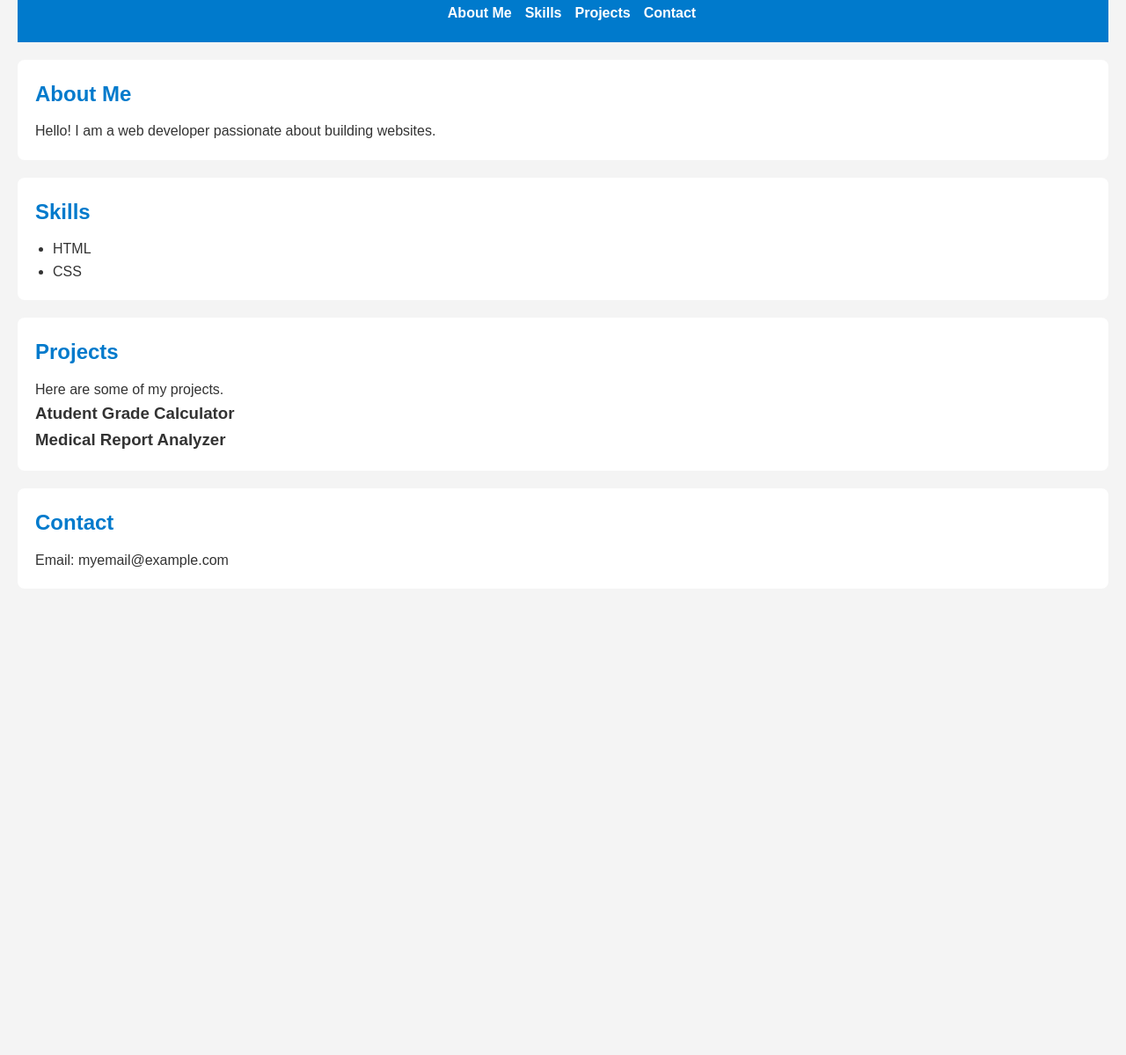
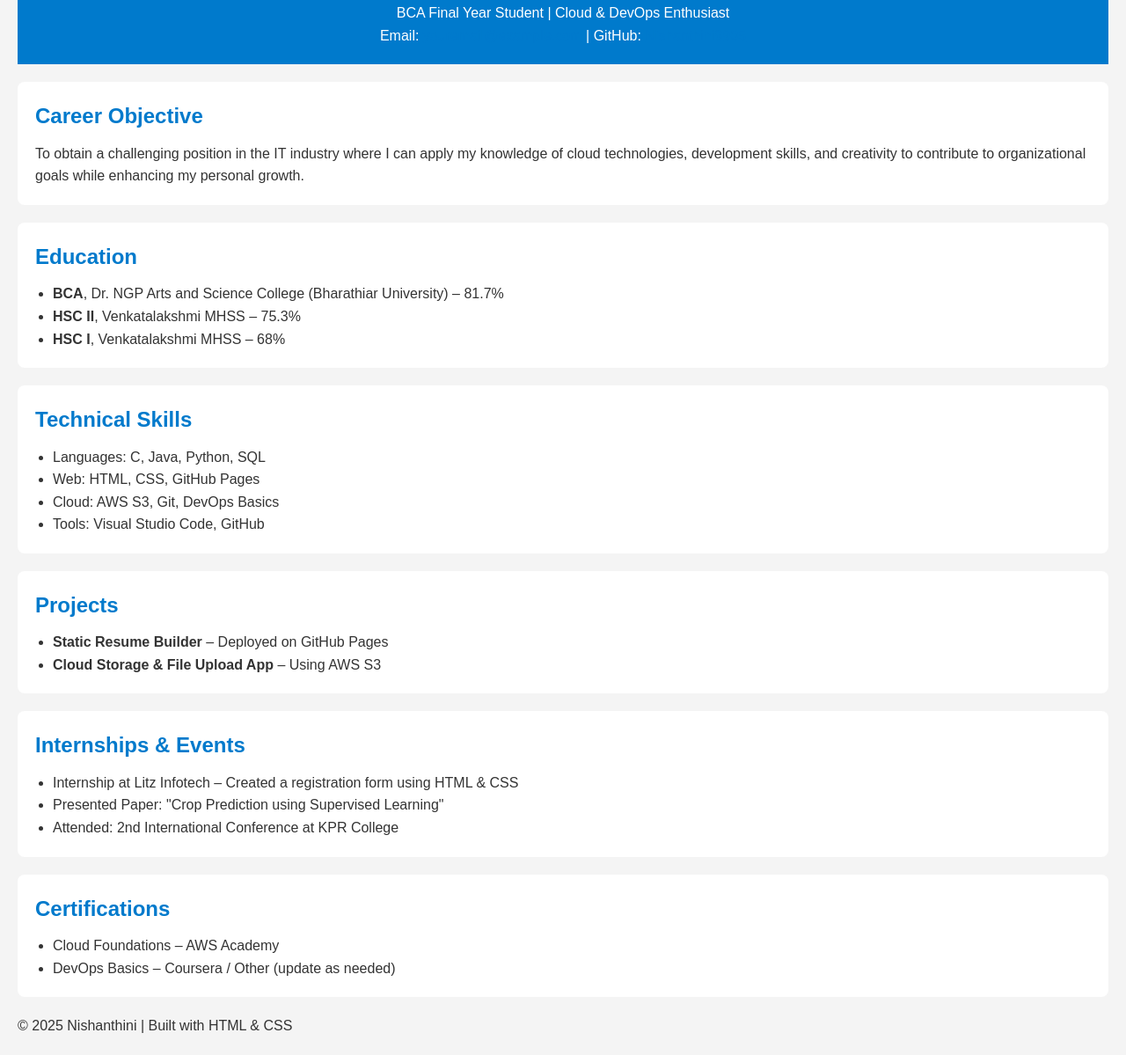
Before and after one commit to Nishanthini9905/personal-portfolio, a plain HTML site: page index.html in a window 1280 px wide. Shown: the part 99-1298 px from the top of the page at 88% size. Before the commit the page ends 808 px from the top, so only its background shows below. Drawn offline with Linux system fonts and the light colour scheme.

Commit message:
Update index.html

```diff
--- a/index.html
+++ b/index.html
@@ -3,45 +3,69 @@
 <head>
   <meta charset="UTF-8" />
   <meta name="viewport" content="width=device-width, initial-scale=1.0" />
-  <title>My Portfolio</title>
+  <title>Nishanthini - Resume</title>
   <link rel="stylesheet" href="style.css" />
 </head>
 <body>
+  <div class="container">
     <header>
-    <h1>My Portfolio</h1>
-    <nav>
-      <ul>
-        <li><a href="#about">About Me</a></li>
-        <li><a href="#skills">Skills</a></li>
-        <li><a href="#projects">Projects</a></li>
-        <li><a href="#contact">Contact</a></li>
-      </ul>
-    </nav>
+      <h1>Nishanthini</h1>
+      <p>BCA Final Year Student | Cloud & DevOps Enthusiast</p>
+      <p>Email: <a href="mailto:youremail@example.com">youremail@example.com</a> | GitHub: <a href="https://github.com/Nishanthini9905" target="_blank">Nishanthini9905</a></p>
     </header>
 
-  <section id="about">
-    <h2>About Me</h2>
-    <p>Hello! I am a web developer passionate about building websites.</p>
+    <section>
+      <h2>Career Objective</h2>
+      <p>To obtain a challenging position in the IT industry where I can apply my knowledge of cloud technologies, development skills, and creativity to contribute to organizational goals while enhancing my personal growth.</p>
     </section>
 
-  <section id="skills">
-    <h2>Skills</h2>
+    <section>
+      <h2>Education</h2>
       <ul>
-      <li>HTML</li>
-      <li>CSS</li>
+        <li><strong>BCA</strong>, Dr. NGP Arts and Science College (Bharathiar University) – 81.7%</li>
+        <li><strong>HSC II</strong>, Venkatalakshmi MHSS – 75.3%</li>
+        <li><strong>HSC I</strong>, Venkatalakshmi MHSS – 68%</li>
       </ul>
     </section>
 
-  <section id="projects">
-    <h2>Projects</h2>
-    <p>Here are some of my projects.</p>
-    <h3>Atudent Grade Calculator</h3>
-    <h3>Medical Report Analyzer</h3>
+    <section>
+      <h2>Technical Skills</h2>
+      <ul>
+        <li>Languages: C, Java, Python, SQL</li>
+        <li>Web: HTML, CSS, GitHub Pages</li>
+        <li>Cloud: AWS S3, Git, DevOps Basics</li>
+        <li>Tools: Visual Studio Code, GitHub</li>
+      </ul>
     </section>
 
-  <section id="contact">
-    <h2>Contact</h2>
-    <p>Email: myemail@example.com</p>
+    <section>
+      <h2>Projects</h2>
+      <ul>
+        <li><strong>Static Resume Builder</strong> – Deployed on GitHub Pages</li>
+        <li><strong>Cloud Storage & File Upload App</strong> – Using AWS S3</li>
+      </ul>
     </section>
+
+    <section>
+      <h2>Internships & Events</h2>
+      <ul>
+        <li>Internship at Litz Infotech – Created a registration form using HTML & CSS</li>
+        <li>Presented Paper: "Crop Prediction using Supervised Learning"</li>
+        <li>Attended: 2nd International Conference at KPR College</li>
+      </ul>
+    </section>
+
+    <section>
+      <h2>Certifications</h2>
+      <ul>
+        <li>Cloud Foundations – AWS Academy</li>
+        <li>DevOps Basics – Coursera / Other (update as needed)</li>
+      </ul>
+    </section>
+
+    <footer>
+      <p>&copy; 2025 Nishanthini | Built with HTML & CSS</p>
+    </footer>
+  </div>
 </body>
 </html>
```
Lines whose indentation alone changed are shown as unchanged.
